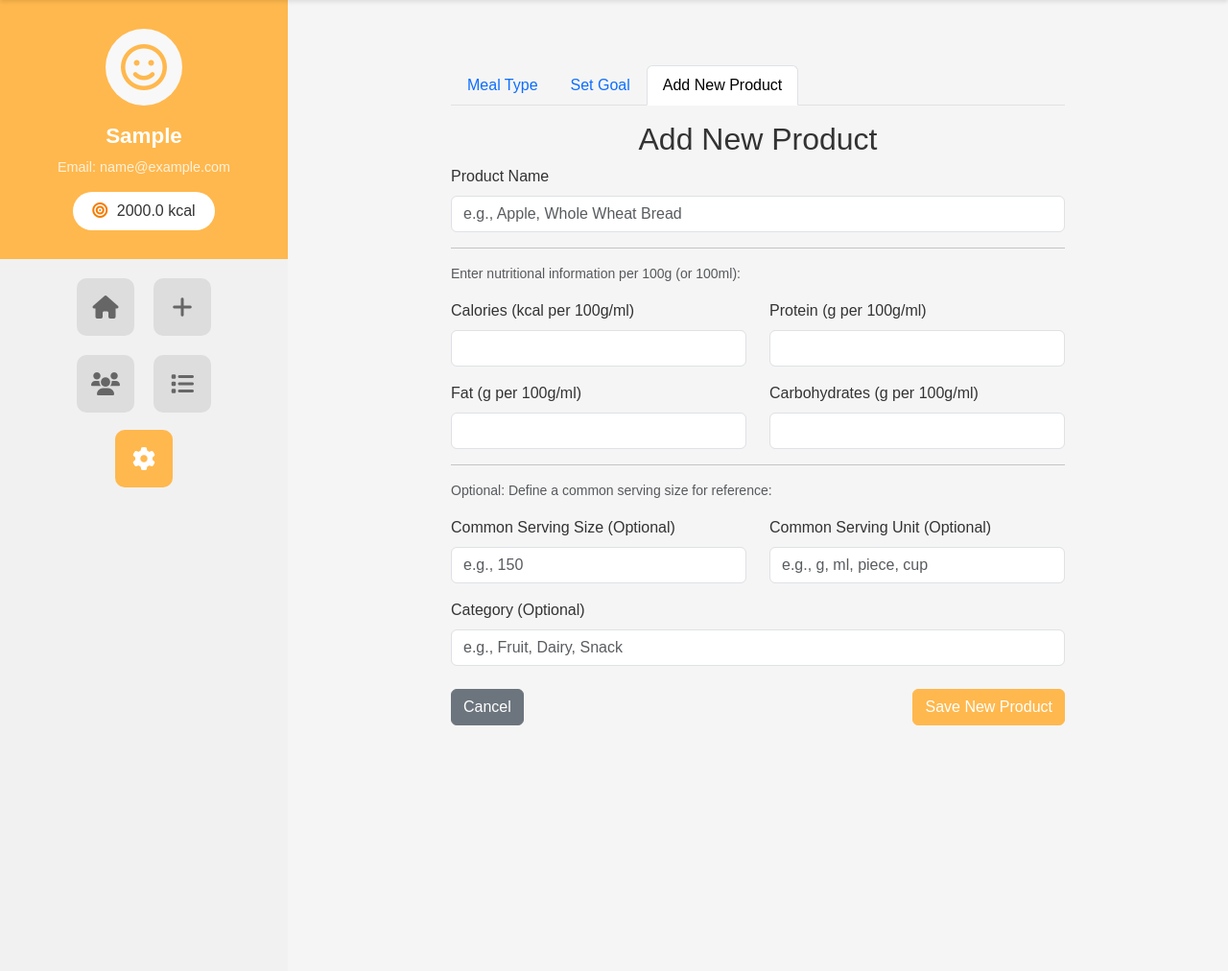
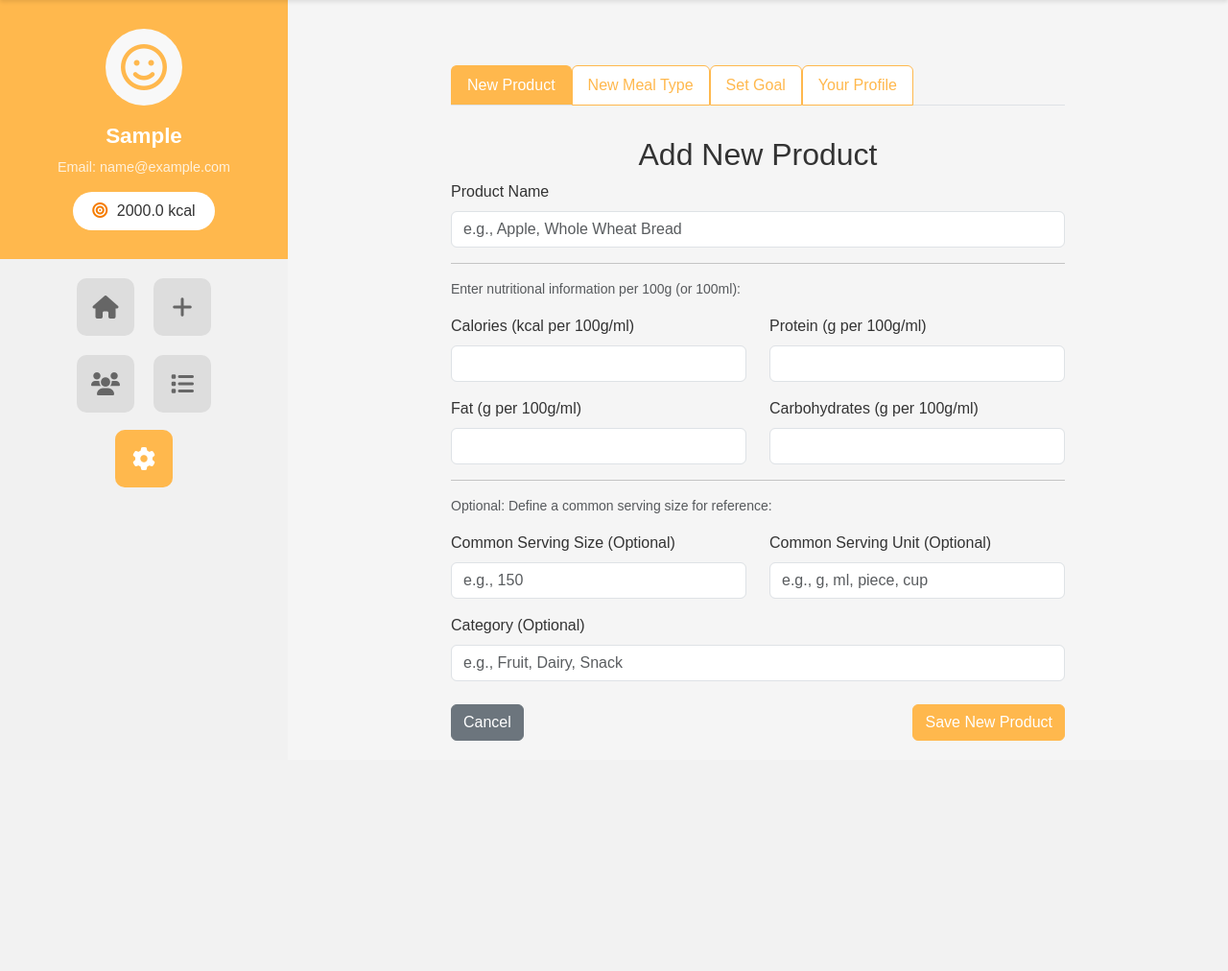
Before and after one commit to ocele/CITS5505, a Flask app: page /settings in a window 1280 px wide. Shown: the part 56-1068 px from the top of the page at 96% size. After the commit the page ends 828 px from the top, so only its background shows below. Run offline with Flask 3, Linux system fonts and the light colour scheme; the visitor is signed in with stand-in values (Sample User, id 1); data that the repository does not hold is empty; some libraries are stand-ins or nearby versions.

Commit message:
Fix Layout on Settings Page – “Add New Product” Pushing Other Elements Down #60

```diff
--- a/app/static/styleSettings.css
+++ b/app/static/styleSettings.css
@@ -30,3 +30,30 @@ h2 {
     margin-top: 3rem;
     width: 50vw;
 }
+
+/* Tabs not selected */
+.nav-tabs .nav-link {
+    background-color: #fff;
+    color: #FFB84D;
+    border: 1px solid #FFB84D;
+    margin-bottom: -1px;
+  }
+
+  /* Tabs selected */
+  .nav-tabs .nav-link.active,
+  .nav-tabs .nav-link:focus,
+  .nav-tabs .show > .nav-link {
+    background-color: #FFB84D;
+    color: #fff;
+    border-top:    1px solid #FFB84D;
+    border-left:   1px solid #FFB84D;
+    border-right:  1px solid #FFB84D;
+    border-bottom: none;
+    margin-bottom: -1px;
+  }
+
+  /* Hover 态也保持同样样式 */
+  .nav-tabs .nav-link:hover {
+    background-color: #FFB84D;
+    color: #fff;
+  }
--- a/app/templates/settings.html
+++ b/app/templates/settings.html
@@ -9,16 +9,24 @@
 <div class="whole mx-auto">
     <ul class="nav nav-tabs" id="formTabs" role="tablist">
         <li class="nav-item" role="presentation">
-            <button class="nav-link" id="mealType-tab" data-bs-toggle="tab" data-bs-target="#mealType" type="button" role="tab" aria-controls="mealType" aria-selected="false">Meal Type</button>
+            <button class="nav-link active" id="addProduct-tab" data-bs-toggle="tab" data-bs-target="#addProduct"
+                type="button" role="tab" aria-controls="addProduct" aria-selected="true">New Product</button>
         </li>
         <li class="nav-item" role="presentation">
-            <button class="nav-link" id="setGoal-tab" data-bs-toggle="tab" data-bs-target="#setGoal" type="button" role="tab" aria-controls="setGoal" aria-selected="false">Set Goal</button>
+            <button class="nav-link" id="mealType-tab" data-bs-toggle="tab" data-bs-target="#mealType" type="button"
+                role="tab" aria-controls="mealType" aria-selected="false">New Meal Type</button>
         </li>
         <li class="nav-item" role="presentation">
-            <button class="nav-link active" id="addProduct-tab" data-bs-toggle="tab" data-bs-target="#addProduct" type="button" role="tab" aria-controls="addProduct" aria-selected="true">Add New Product</button>
+            <button class="nav-link" id="setGoal-tab" data-bs-toggle="tab" data-bs-target="#setGoal" type="button"
+                role="tab" aria-controls="setGoal" aria-selected="false">Set Goal</button>
         </li>
+        <li class="nav-item" role="presentation">
+            <button class="nav-link" id="setGoal-tab" data-bs-toggle="tab" data-bs-target="#setProfile" type="button"
+                role="tab" aria-controls="setProfile" aria-selected="false">Your Profile</button>
+        </li>
+
     </ul>
-
+    <div class="tab-content mt-3">
         <!-- Add New Product Form -->
         <div class="tab-pane fade show active" id="addProduct" role="tabpanel" aria-labelledby="addProduct-tab">
             <form action="{{ url_for('main.addNewProduct') }}" method="POST" novalidate>
@@ -39,24 +47,28 @@
                     <div class="col">
                         {{ form3.calories_per_100.label(class="form-label") }}
                         {{ form3.calories_per_100(class="form-control", type="number", step="any") }}
-                    {% for error in form3.calories_per_100.errors %} <span class="text-danger">{{ error }}</span> {% endfor %}
+                        {% for error in form3.calories_per_100.errors %} <span class="text-danger">{{ error }}</span> {%
+                        endfor %}
                     </div>
                     <div class="col">
                         {{ form3.protein_per_100.label(class="form-label") }}
                         {{ form3.protein_per_100(class="form-control", type="number", step="any") }}
-                    {% for error in form3.protein_per_100.errors %} <span class="text-danger">{{ error }}</span> {% endfor %}
+                        {% for error in form3.protein_per_100.errors %} <span class="text-danger">{{ error }}</span> {%
+                        endfor %}
                     </div>
                 </div>
                 <div class="row mb-3">
                     <div class="col">
                         {{ form3.fat_per_100.label(class="form-label") }}
                         {{ form3.fat_per_100(class="form-control", type="number", step="any") }}
-                    {% for error in form3.fat_per_100.errors %} <span class="text-danger">{{ error }}</span> {% endfor %}
+                        {% for error in form3.fat_per_100.errors %} <span class="text-danger">{{ error }}</span> {%
+                        endfor %}
                     </div>
                     <div class="col">
                         {{ form3.carbs_per_100.label(class="form-label") }}
                         {{ form3.carbs_per_100(class="form-control", type="number", step="any") }}
-                    {% for error in form3.carbs_per_100.errors %} <span class="text-danger">{{ error }}</span> {% endfor %}
+                        {% for error in form3.carbs_per_100.errors %} <span class="text-danger">{{ error }}</span> {%
+                        endfor %}
                     </div>
                 </div>
 
@@ -67,13 +79,16 @@
                 <div class="row mb-3">
                     <div class="col">
                         {{ form3.serving_size.label(class="form-label") }}
-                    {{ form3.serving_size(class="form-control", type="number", step="any", placeholder="e.g., 150") }}
-                    {% for error in form3.serving_size.errors %} <span class="text-danger">{{ error }}</span> {% endfor %}
+                        {{ form3.serving_size(class="form-control", type="number", step="any", placeholder="e.g., 150")
+                        }}
+                        {% for error in form3.serving_size.errors %} <span class="text-danger">{{ error }}</span> {%
+                        endfor %}
                     </div>
                     <div class="col">
                         {{ form3.serving_unit.label(class="form-label") }}
                         {{ form3.serving_unit(class="form-control", placeholder="e.g., g, ml, piece, cup") }}
-                    {% for error in form3.serving_unit.errors %} <span class="text-danger">{{ error }}</span> {% endfor %}
+                        {% for error in form3.serving_unit.errors %} <span class="text-danger">{{ error }}</span> {%
+                        endfor %}
                     </div>
                 </div>
 
@@ -94,16 +109,17 @@
 
         <!-- Meal Type Form -->
         <div class="tab-pane fade" id="mealType" role="tabpanel" aria-labelledby="mealType-tab">
-            <form action="{{ url_for('main.addMealType') }}" method="POST" >
+            <form action="{{ url_for('main.addMealType') }}" method="POST">
                 {{ form1.hidden_tag() }}
-                <h2>Meal Type</h2>
+                <h2>Add Meal Type</h2>
                 <label for="typeName" class="form-label">Type Name</label><br>
                 {{ form1.typeName(class="form-control") }}
                 <br><br>
                 <div class="d-flex justify-content-between">
-                    <input type="submit" class="btn btn-secondary" value="Save">
-                    <a href="{{ url_for('main.dashboard') }}" class="btn btn-danger">Cancel</a>
+                    <a href="{{ url_for('main.dashboard') }}" class="btn btn-secondary">Cancel</a>
+                    <input type="submit" class="btn btn-primary" value="Save">
                 </div>
+
             </form>
         </div>
 
@@ -111,15 +127,16 @@
         <div class="tab-pane fade" id="setGoal" role="tabpanel" aria-labelledby="setGoal-tab">
             <form action="{{ url_for('main.setGoal') }}" method="POST">
                 {{ form2.hidden_tag() }}
-                <h2>Set Goal</h2>
-                <label for="goal" class="form-label">Set Goal</label><br>
-                {{ form2.goal(class="form-control") }}
+                <h2>Set Your Goal</h2>
+                <label for="goal" class="form-label">Set Goal (Calories/Day)</label><br>
+                {{ form2.goal(class="form-control", value=2000) }}
                 <br><br>
                 <div class="d-flex justify-content-between">
-                    <input type="submit" class="btn btn-secondary" value="Save">
-                    <a href="{{ url_for('main.dashboard') }}" class="btn btn-danger">Cancel</a>
+                    <a href="{{ url_for('main.dashboard') }}" class="btn btn-secondary">Cancel</a>
+                    <input type="submit" class="btn btn-primary" value="Save">
                 </div>
             </form>
+        </div>
     </div>
 </div>
 </div>
--- a/app/templates/share.html
+++ b/app/templates/share.html
@@ -87,22 +87,17 @@
 {% block extra_js %}
 <script>
     document.addEventListener('DOMContentLoaded', function () {
-        // 1. 拿到元素
         const searchInput = document.getElementById('friendSearchInput');
         const searchLink = document.getElementById('friendSearchLink');
         const baseUrl = "{{ url_for('main.share') }}";
 
-        // 2. 更新 <a> 的 href
         function updateSearchLink() {
             const q = encodeURIComponent(searchInput.value.trim());
-            // 如果输入为空，就只跳转到 /share，否则带上 ?search=xxx
             searchLink.href = q ? `${baseUrl}?search=${q}` : baseUrl;
         }
 
-        // 3. 监听输入框变化
         if (searchInput) {
             searchInput.addEventListener('input', updateSearchLink);
-            // 初始化一次，防止页面初次有 search 参数时链接不对
             updateSearchLink();
         }
     });
```
Lines whose indentation alone changed are shown as unchanged.
